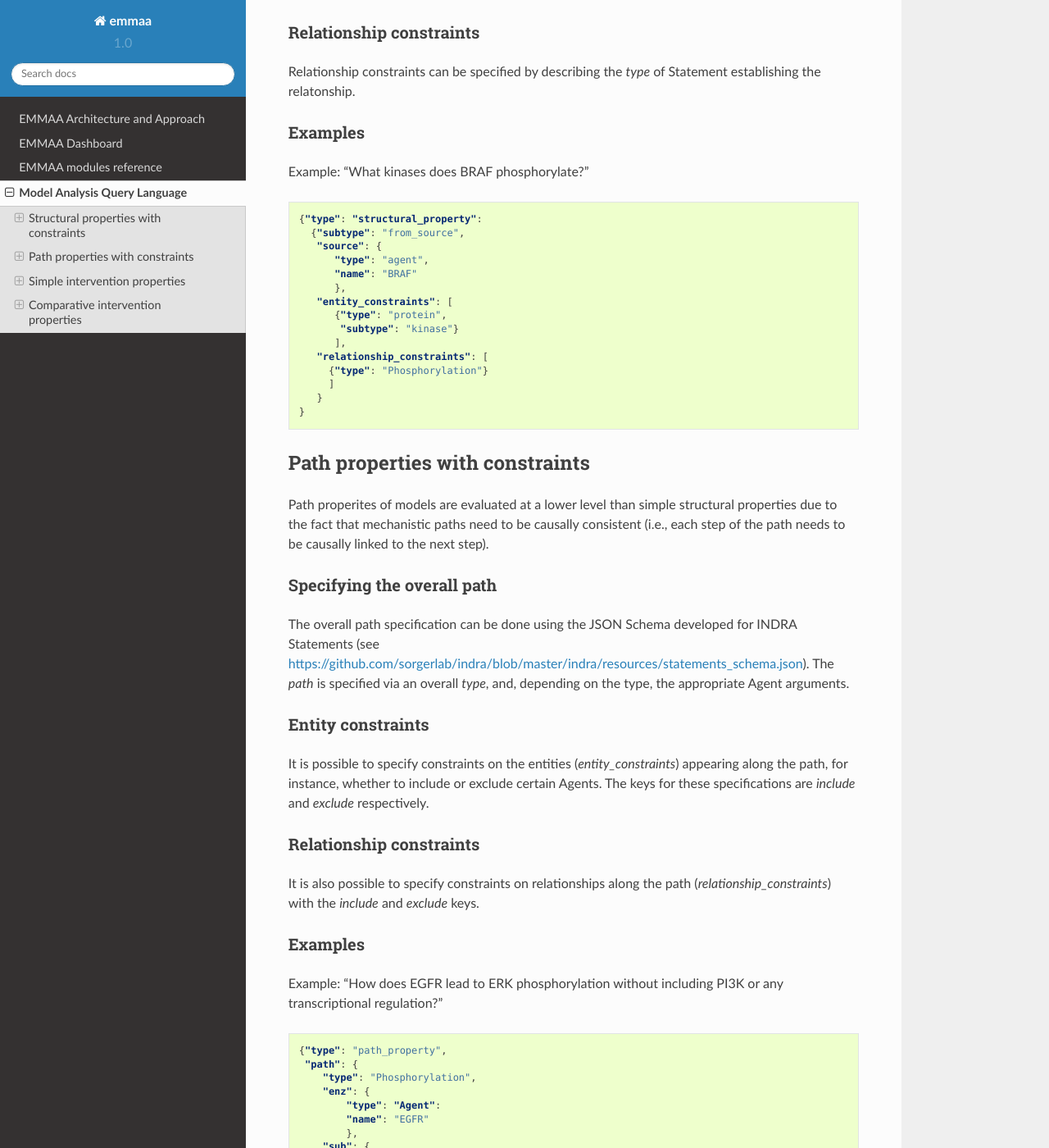
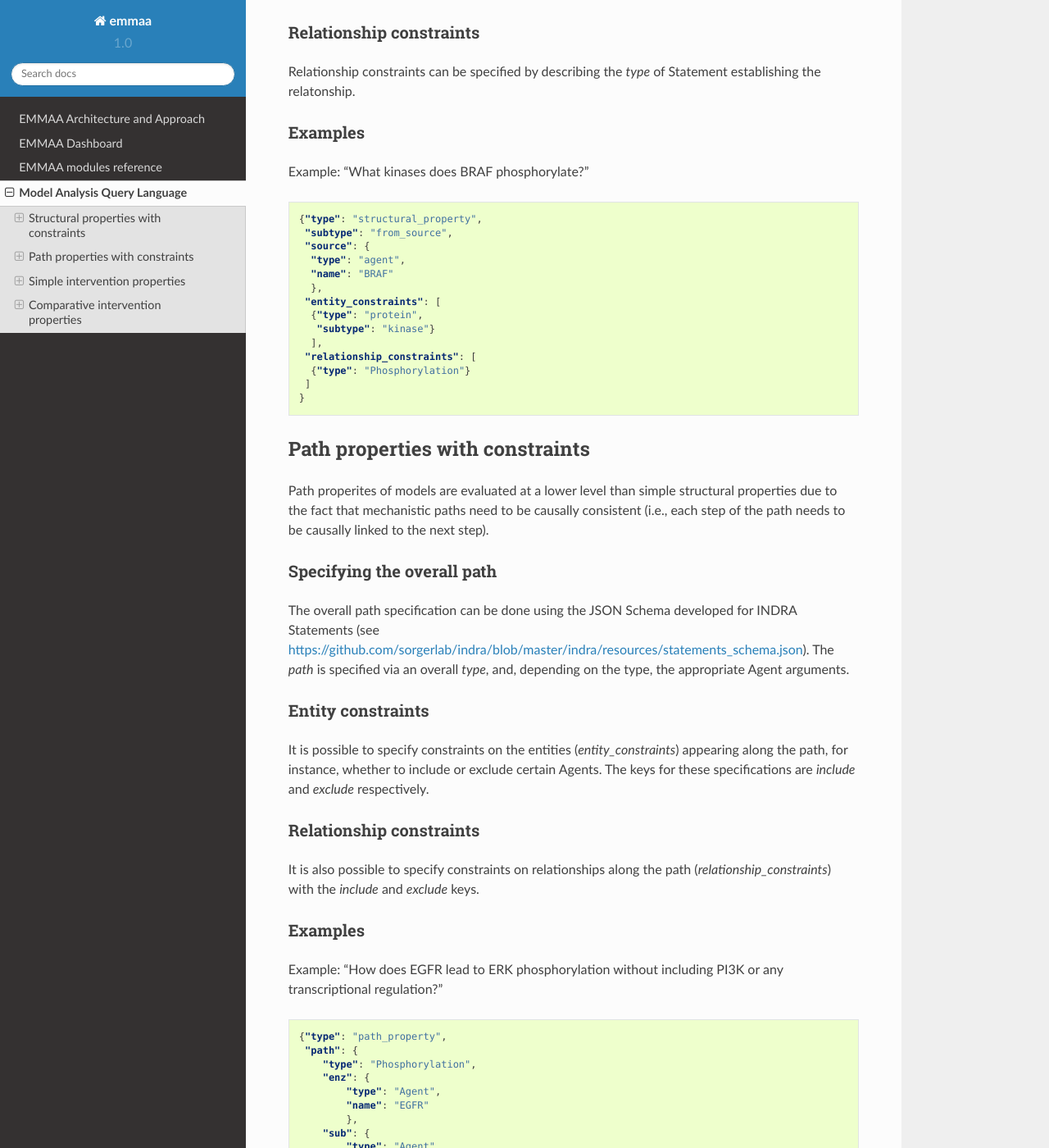
Before and after one commit to gyorilab/emmaa, a Sphinx documentation site: the page built from doc/maql.rst, in a window 1280 px wide and 1400 px high, scrolled down 1346 px. Shown: the whole window at 82% size. Built offline with Sphinx 7.4.7 and the Read the Docs theme 2.0.0, drawn with Linux system fonts in a browser that asks for light colours.

Commit message:
Fix JSON block format

```diff
--- a/doc/maql.rst
+++ b/doc/maql.rst
@@ -71,20 +71,19 @@ Example: "What kinases does BRAF phosphorylate?"
 
 .. code-block:: json
 
-  {"type": "structural_property":
-    {"subtype": "from_source",
-     "source": {
-        "type": "agent",
-        "name": "BRAF"
-        },
-     "entity_constraints": [
-        {"type": "protein",
-         "subtype": "kinase"}
-        ],
-     "relationship_constraints": [
-       {"type": "Phosphorylation"}
-       ]
-     }
+  {"type": "structural_property",
+   "subtype": "from_source",
+   "source": {
+    "type": "agent",
+    "name": "BRAF"
+    },
+   "entity_constraints": [
+    {"type": "protein",
+     "subtype": "kinase"}
+    ],
+   "relationship_constraints": [
+    {"type": "Phosphorylation"}
+   ]
   }
 
 Path properties with constraints
@@ -125,11 +124,11 @@ PI3K or any transcriptional regulation?"
      "path": {
         "type": "Phosphorylation",
         "enz": {
-            "type": "Agent":
+            "type": "Agent",
             "name": "EGFR"
             },
         "sub": {
-            "type": "Agent":
+            "type": "Agent",
             "name": "ERK"
             }
         },
```
